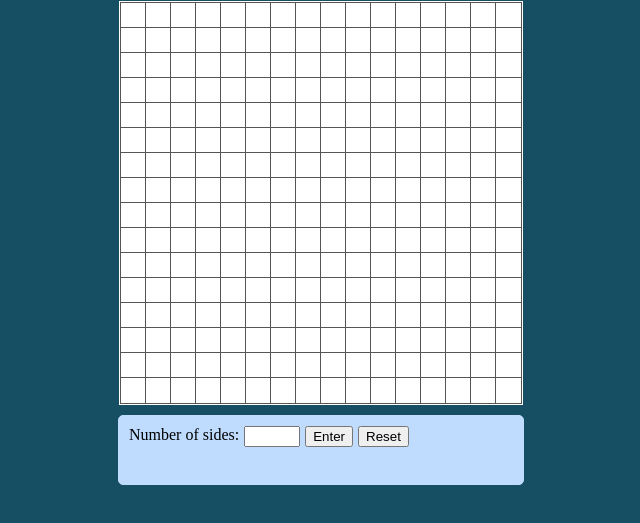
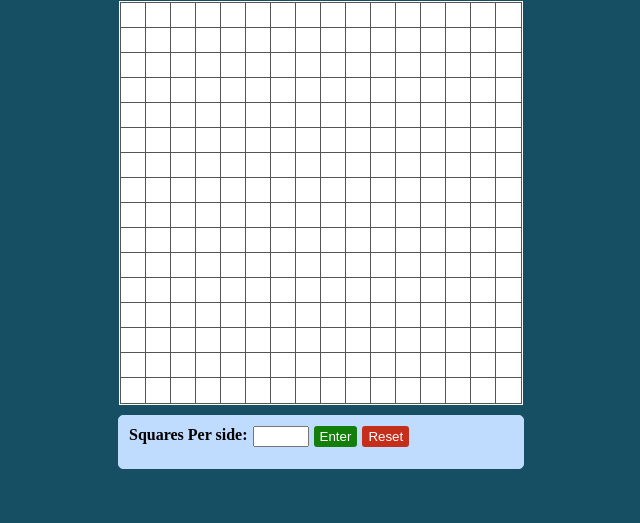
Before and after one commit to GillyMalova/Etch-A-Sketch, a plain HTML site: page index.html in a window 1280 px wide. Shown: the part 85-608 px from the top of the page, without its empty margins (319-959 px from the left). Drawn offline with Linux system fonts and the light colour scheme.

```diff
--- a/script/script.js
+++ b/script/script.js
@@ -33,15 +33,15 @@ const userInput = () => {
 
   const inputLabel = document.createElement('label');
   inputLabel.setAttribute('id', 'label');
-  inputLabel.textContent = 'Number of sides:';
+  inputLabel.textContent = 'Squares Per side:';
   inputSection.appendChild(inputLabel);
 
   input.setAttribute('id', 'input');
   inputSection.appendChild(input);
 
-  enterBtn.setAttribute('id', 'enterBtn')
+  enterBtn.setAttribute('id', 'enterBtn');
   enterBtn.textContent = 'Enter';
-  enterBtn.setAttribute('type', 'submit')
+  enterBtn.setAttribute('type', 'submit');
   inputSection.appendChild(enterBtn);
 
   resetBtn.setAttribute('id', 'resetBtn')
--- a/styles/styles.css
+++ b/styles/styles.css
@@ -36,7 +36,7 @@ body {
 
 #userInputSection {
     width: 24rem;
-    height: 3rem;
+    height: 2rem;
     padding: 10px;
     background-color: #bfdbfe;
     border: 1px solid #bfdbfe;
@@ -50,6 +50,7 @@ body {
 #label {
     margin-right: 5px;
     font-size: 1rem;
+    font-weight: 900;
 }
 #input {
     width: 3rem;
@@ -57,4 +58,15 @@ body {
 }
 #enterBtn {
     margin-right: 5px;
+    border: none;
+    background-color: rgb(20, 126, 11);
+    color: #fff;
+    border-radius: 3px;
 }
+#resetBtn {
+    margin-right: 5px;
+    border: none;
+    background-color: rgb(196, 46, 26);
+    color: #fff;
+    border-radius: 3px;
+}
```
